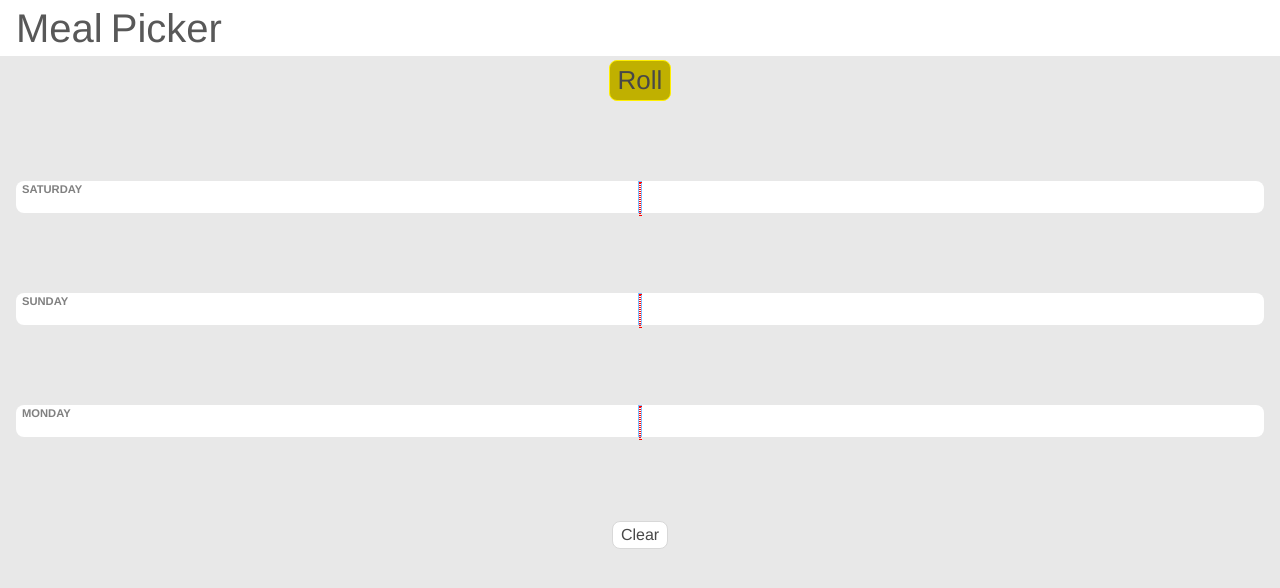
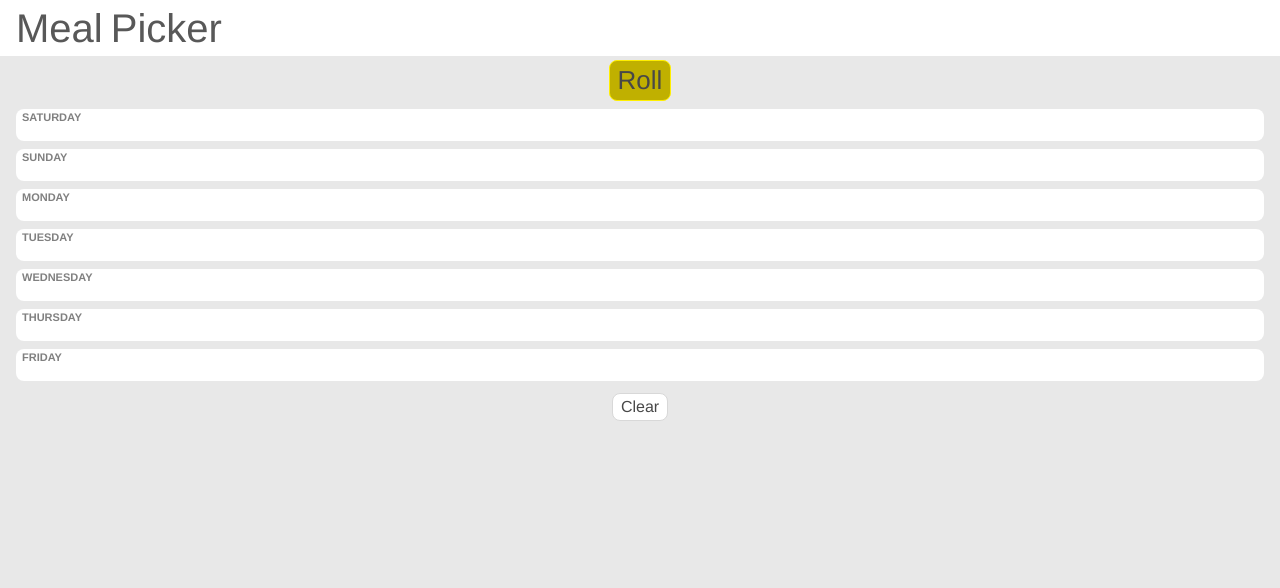
Before and after one commit to philrmass/meal-picker, a React app: page / in a window 1280 px wide. Shown: the top 588 px of the page. Built offline with nearby package versions, Linux system fonts and the light colour scheme; the HTML template or start-up script is replaced by a standard one.

Commit message:
complete scrolling

```diff
--- a/src/components/App.js
+++ b/src/components/App.js
@@ -15,10 +15,6 @@ function App() {
   const [dayMeals, setDayMeals] = useLocalStorage('mealPickerDayMeals', getDefaultDayMeals());
   const [startX, setStartX] = useState(null);
   const [showMeals, setShowMeals] = useState(false);
-
-  useEffect(() => {
-    //console.log('START', '\n meals', meals, '\n favs', favorites, '\n days', dayMeals, '\n data', mealPickerData);
-  }, []);
 
   function handleStart(event) {
     const x = getX(event);
@@ -135,13 +131,12 @@ function App() {
           return dayMeal;
         }
         const guid = pickRandomMeal(used);
-        //??? set index instead, move calcShowTime to MealScroller
         const showTime = calcShowTime(now, used.length);
         used.push(guid);
         return {
           ...dayMeal,
+          guid,
           showTime,
-          guid,
         };
       });
     });
--- a/src/components/MealScroller.js
+++ b/src/components/MealScroller.js
@@ -1,13 +1,15 @@
 import React, { useEffect, useRef, useState } from 'react';
 import PropTypes from 'prop-types';
 import styles from '../styles/MealScroller.module.css';
-//??? rename showTime to index
 
 function MealScroller({
+  day,
   meal,
   label,
+  isSet,
   showTime,
   pickRandomMealName,
+  setDayMeal,
 }) {
   const namesPerS = 6;
   const msPerName = 1000 / namesPerS;
@@ -17,20 +19,18 @@ function MealScroller({
 
   useEffect(() => {
     const now = Date.now();
-    const isActive = showTime > now;
-    if (isActive) {
-      const diff = showTime - now;
-      const nameCount = Math.ceil(diff / msPerName);
+    const remainingMs = showTime - now;
+
+    if (remainingMs > 0) {
+      const nameCount = Math.ceil(remainingMs / msPerName);
       const vals = new Array(nameCount - 1).fill(0);
       const randomNames = vals.map(() => pickRandomMealName());
       const offset = -100 * (randomNames.length + 2);
-      console.log(label.slice(0,3), 'NAMES', offset, nameCount);
 
       setNames([meal.name, ...randomNames, '']);
       setTop(offset);
-      animate(offset, diff);
+      animate(offset, remainingMs);
     } else {
-      console.log(label.slice(0,3), 'NAME');
       setNames([meal.name]);
       setTop(0);
     }
@@ -39,22 +39,24 @@ function MealScroller({
   function animate(offset, time) {
     const offsetPerMs = offset / time;
 
-    function updateTop(timestamp) {
-      const now = Date.now();
-      const isActive = showTime > now;
+    function updateTop() {
+      const remainingMs = showTime - Date.now();
 
-      if (isActive) {
-        const remaining = showTime - now;
-        const offset = Math.round(offsetPerMs * remaining);
+      if (remainingMs > 0) {
+        const offset = Math.round(offsetPerMs * remainingMs);
         setTop(offset);
-
-        //??? setTop():
         window.requestAnimationFrame(updateTop);
       } else {
         setTop(0);
       }
     }
     window.requestAnimationFrame(updateTop);
+  }
+
+  function handleClick() {
+    //??? check isSet and not scrolling, set or clear guid
+    console.log('CLICK', meal.name, day, meal.guid, isSet);
+    //setDayMeal(day, meal.guid);
   }
 
   function buildName() {
@@ -79,7 +81,7 @@ function MealScroller({
   }
 
   return (
-    <div className={styles.main}>
+    <div className={styles.main} onClick={handleClick}>
       <div className={styles.label}>
         {label}
       </div>
@@ -89,10 +91,13 @@ function MealScroller({
 }
 
 MealScroller.propTypes = {
+  day: PropTypes.number,
   meal: PropTypes.object,
   label: PropTypes.string,
+  isSet: PropTypes.bool,
   showTime: PropTypes.number,
   pickRandomMealName: PropTypes.func,
+  setDayMeal: PropTypes.func,
 };
 
 export default MealScroller;
--- a/src/components/Picker.js
+++ b/src/components/Picker.js
@@ -22,17 +22,19 @@ function Picker({
   ];
 
   function buildDays() {
-    //??? remove slice
-    return dayMeals.slice(0, 3).map((dayMeal) => {
+    return dayMeals.map((dayMeal) => {
       const label = days[dayMeal.day];
       const meal = meals[dayMeal.guid] || {};
       return (
         <MealScroller
           key={dayMeal.day}
+          day={dayMeal.day}
           meal={meal}
           label={label}
+          isSet={dayMeal.isSet}
           showTime={dayMeal.showTime}
           pickRandomMealName={pickRandomMealName}
+          setDayMeal={setDayMeal}
         />
       );
     });
--- a/src/index.css
+++ b/src/index.css
@@ -5,10 +5,12 @@
   --bg-gold: #c0b000;
   --text-normal: #484848;
   --text-header: #585858;
+  --text-label: #808080;
   --border: #d8d8d8;
   --size-normal: 16px;
   --size-big: 26px;
   --size-header: 5vh;
+  --size-label: 11px;
   --height-header: 7%;
   --height-main: 93%;
   --height-meal: 2rem;
--- a/src/styles/MealScroller.module.css
+++ b/src/styles/MealScroller.module.css
@@ -3,15 +3,10 @@
   display: flex;
   justify-content: center;
   height: var(--height-meal);
-  margin: 80px 16px;
-  /*
   margin: 8px 16px;
-  */
   border-radius: 8px;
   background: var(--bg-white);
-  /*
   overflow: hidden;
-  */
 }
 
 .label {
@@ -20,32 +15,24 @@
   top: 2px;
   text-transform: uppercase;
   font-weight: bold;
-  font-size: 0.7em;
-  color: #808080;
+  font-size: var(--size-label);
+  color: var(--text-label);
 }
-
 
 .namesWrap {
   position: relative;
   height: inherit;
-  /*
-  overflow: hidden;
-  */
-  border: 1px solid #80c0ff;
-  box-sizing: border-box;
 }
 
 .names {
   position: relative;
+  display: flex;
+  flex-direction: column;
+  align-items: center;
   top: 0px;
-  box-sizing: border-box;
-  /*
-  */
-  border: 1px dotted red;
 }
 
 .name {
-  box-sizing: border-box;
   height: var(--height-meal);
   line-height: var(--height-meal);
 }
```
